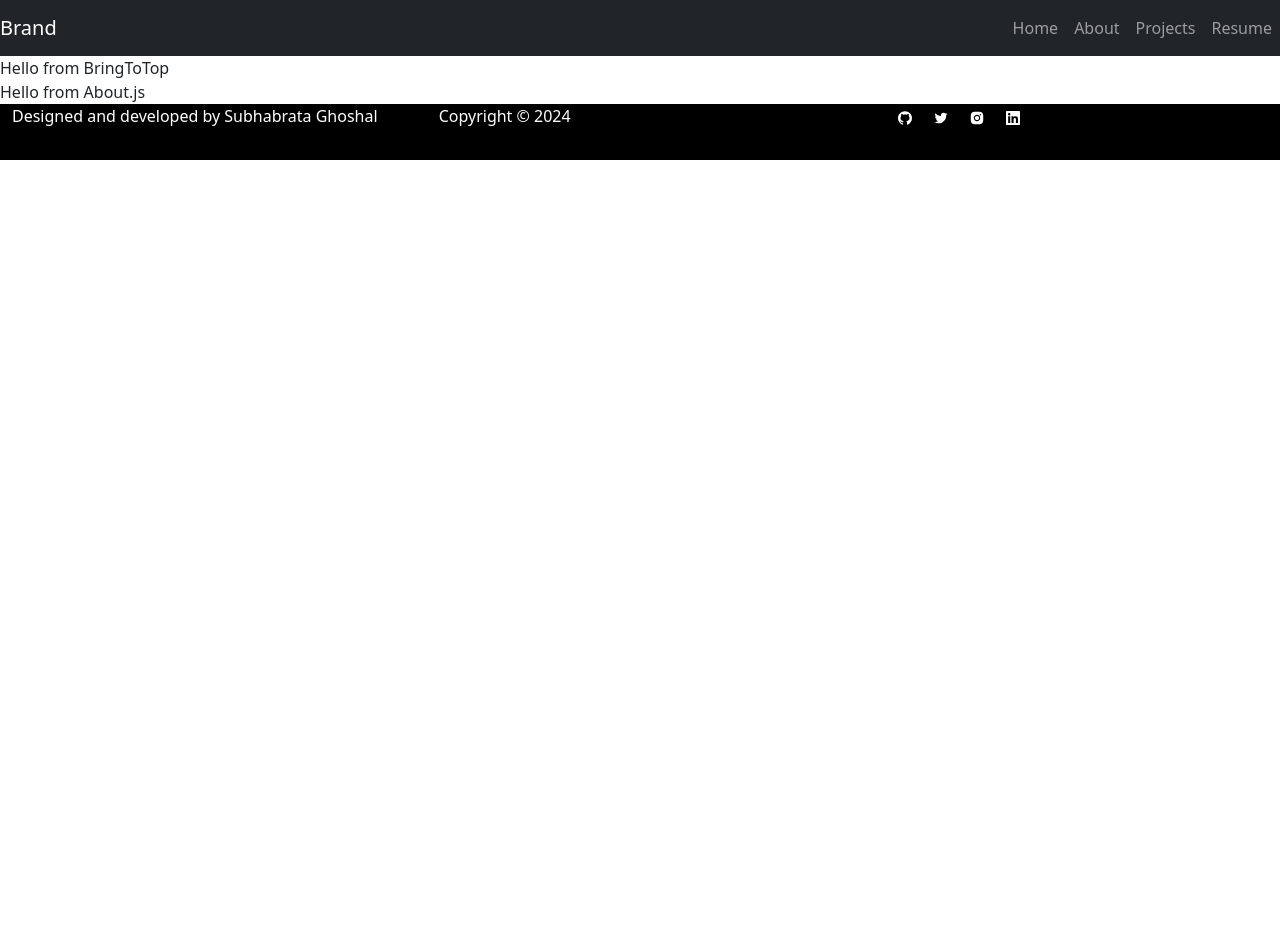
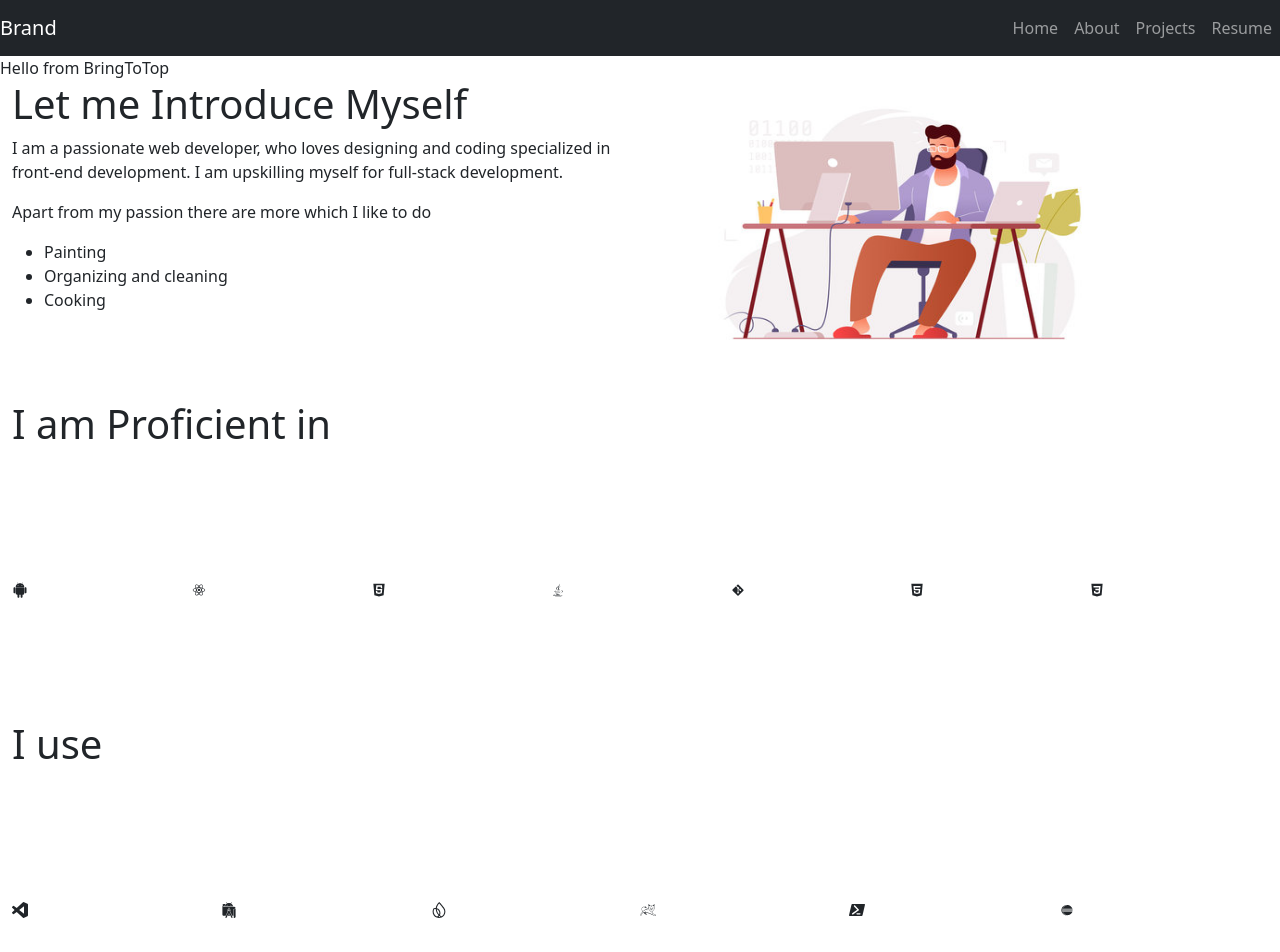
Before and after one commit to Subho1011/Portfolio_App, a React (Create React App) app: page /about in a window 1280 px wide. Shown: the top 952 px of the page. Before the commit the page ends 800 px from the top, so only its background shows below. Built offline with nearby package versions, Linux system fonts and the light colour scheme.

Commit message:
Basic structure of About page is created

```diff
--- a/src/components/About/About.js
+++ b/src/components/About/About.js
@@ -1,7 +1,46 @@
+import { Container, Row, Col } from "react-bootstrap";
+import Technologies from "./Technologies";
+import Tools from "./Tools";
+import codeImage from "../../Assests/coding-image.jpg";
 
 const About = () => {
   return (
-    <div>Hello from About.js</div>
+    <Container fluid>
+      <Row>
+        <section className="about-card" style={{ height: "40vh" }}>
+          <Row>
+            <Col>
+              <h1>Let me Introduce Myself</h1>
+              <p>I am a passionate web developer, who loves designing and coding specialized in front-end development.
+                I am upskilling myself for full-stack development.
+              </p>
+              <p>Apart from my passion there are more which I like to do</p>
+              <div>
+                <ul>
+                  <li>Painting</li>
+                  <li>Organizing and cleaning</li>
+                  <li>Cooking</li>
+                </ul>
+              </div>
+            </Col>
+            <Col>
+              <div>
+                <img src={codeImage} alt="A man writing software program" style={{ width: "500px", height: "300px" }} />
+              </div>
+            </Col>
+          </Row>
+        </section>
+      </Row>
+      <Row style={{ height: "40vh" }}>
+        <h1>I am Proficient in </h1>
+        <Technologies />
+      </Row>
+      <Row style={{ height: "40vh" }}>
+        <h1>I use</h1>
+        <Tools />
+      </Row>
+
+    </Container>
   );
 }
 
--- /dev/null
+++ b/src/components/About/Technologies.js
@@ -0,0 +1,33 @@
+import React from 'react';
+import { DiAndroid, DiReact, DiJavascript, DiJava, DiGit, DiHtml5, DiCss3 } from 'react-icons/di';
+import { Row, Col } from 'react-bootstrap';
+
+const Technologies = () => {
+  return (
+    <Row>
+      <Col>
+        <DiAndroid />
+      </Col>
+      <Col>
+        <DiReact />
+      </Col>
+      <Col>
+        <DiJavascript />
+      </Col>
+      <Col>
+        <DiJava />
+      </Col>
+      <Col>
+        <DiGit />
+      </Col>
+      <Col>
+        <DiHtml5 />
+      </Col>
+      <Col>
+        <DiCss3 />
+      </Col>
+    </Row>
+  );
+}
+
+export default Technologies;
--- /dev/null
+++ b/src/components/About/Tools.js
@@ -0,0 +1,31 @@
+import React from 'react';
+import { SiVisualstudiocode, SiAndroidstudio, SiFirebase, SiApachetomcat, SiPowershell } from 'react-icons/si';
+import { DiEclipse } from 'react-icons/di';
+import { Row, Col } from 'react-bootstrap';
+
+const Tools = () => {
+  return (
+    <Row>
+      <Col>
+        <SiVisualstudiocode />
+      </Col>
+      <Col>
+        <SiAndroidstudio />
+      </Col>
+      <Col>
+        <SiFirebase />
+      </Col>
+      <Col>
+        <SiApachetomcat />
+      </Col>
+      <Col>
+        <SiPowershell />
+      </Col>
+      <Col>
+        <DiEclipse />
+      </Col>
+    </Row>
+  );
+}
+
+export default Tools;
```
Also changed, not shown: src/Assests/coding-image.jpg (added).
